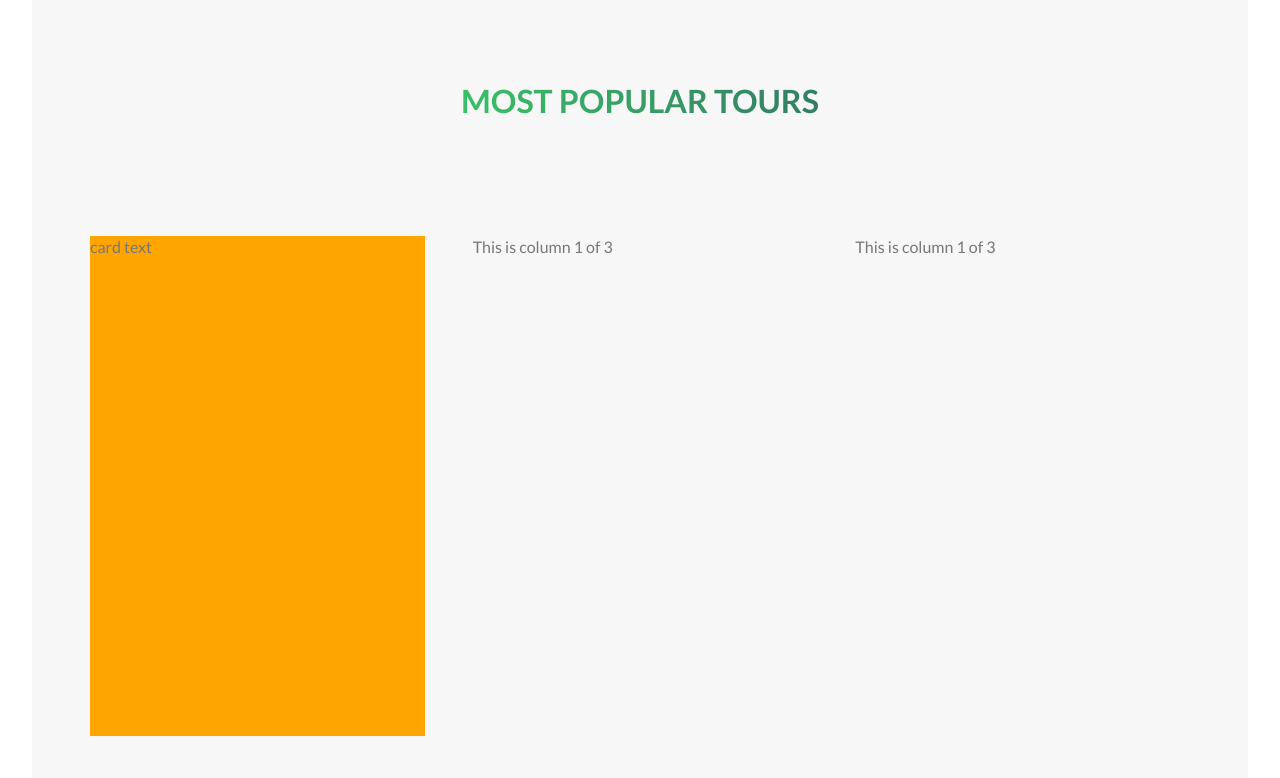
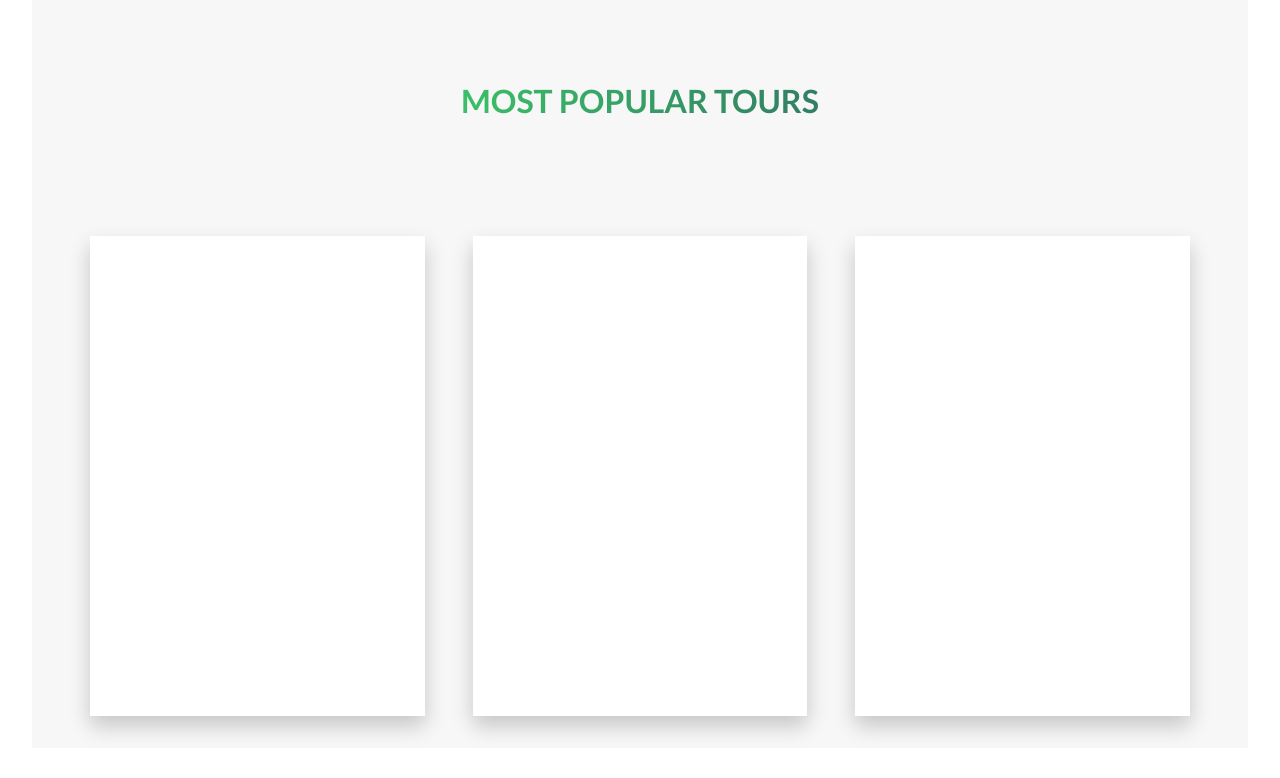
Before and after one commit to emmeiwhite/01.natours-2025, a website: page index.html in a window 1280 px wide. Shown: the part 2382-3160 px from the top of the page. Drawn offline with Linux system fonts and the light colour scheme.

Commit message:
natours-2.2 cards rotation idea: backface-visibility, rotateY(0), rotateY(-180deg)

```diff
--- a/index.html
+++ b/index.html
@@ -164,11 +164,24 @@
         </div>
 
         <div class="row col-1-of-3">
-          <div class="col card-parent">
-            <div class="card">card text</div>
+          <div class="col">
+            <div class="card">
+              <div class="card__side card__side--front card__side--front-1">FRONT</div>
+              <div class="card__side card__side--back card__side--back-1">BACK</div>
+            </div>
           </div>
-          <div class="col card-parent">This is column 1 of 3</div>
-          <div class="col card-parent">This is column 1 of 3</div>
+          <div class="col">
+            <div class="card">
+              <div class="card__side card__side--front card__side--front-2">FRONT</div>
+              <div class="card__side card__side--back card__side--back-2">BACK</div>
+            </div>
+          </div>
+          <div class="col">
+            <div class="card">
+              <div class="card__side card__side--front card__side--front-3">FRONT</div>
+              <div class="card__side card__side--back card__side--back-3">BACK</div>
+            </div>
+          </div>
         </div>
       </section>
     </main>
--- a/sass/main.scss
+++ b/sass/main.scss
@@ -382,19 +382,58 @@ $colorGray1: #f7f7f7;
   margin-top: -6.25rem;
 }
 
-.card-parent {
-  perspective: 1000px; // Assuming a camera is set vertically on the parent
-}
 // Styling the card component
+$lightOrange: #ffb900;
+$mediumOrange: #ff7730;
+
+$lightBlue: #2998ff;
+$mediumBlue: #5643fa;
+
 .card {
-  min-height: 31.25rem;
-  background-color: orange;
-  transition: transform 0.8s;
-  cursor: pointer;
+  position: relative;
+  transform-style: preserve-3d; // Retain 3D transformations
+  perspective: 100rem; // Assuming a camera is set vertically on the parent
+  &__side {
+    min-height: 30rem;
+    // background-color: orange;
+    transition: transform 0.8s;
+    cursor: pointer;
+    color: $white;
+    position: absolute;
+    top: 0;
+    left: 0;
+    width: 100%;
+    backface-visibility: hidden; // Hides the back side when it's not facing the viewer
+    box-shadow: 0 10px 20px rgba(0, 0, 0, 0.2);
 
-  &:hover {
+    &--front {
+      background-color: $white;
+      transform: rotateY(0);
+    }
+
+    &--back {
+      transform: rotateY(-180deg); // Default state of backside is rotated
+      &-1 {
+        background-image: linear-gradient(to right, $lightOrange, $mediumOrange);
+      }
+
+      &-2 {
+        background-image: linear-gradient(to right bottom, $mediumGreen, $darkGreen);
+      }
+
+      &-3 {
+        background-image: linear-gradient(to right bottom, $lightBlue, $mediumBlue);
+      }
+    }
+  }
+
+  &:hover &__side--front {
     transform: rotateY(180deg);
+    z-index: 1;
+  }
 
-    transform-origin: 50% 50%;
+  &:hover &__side--back {
+    transform: rotateY(0);
+    z-index: 1;
   }
 }
```
Also changed, not shown: css/style.css, 1 other file.
